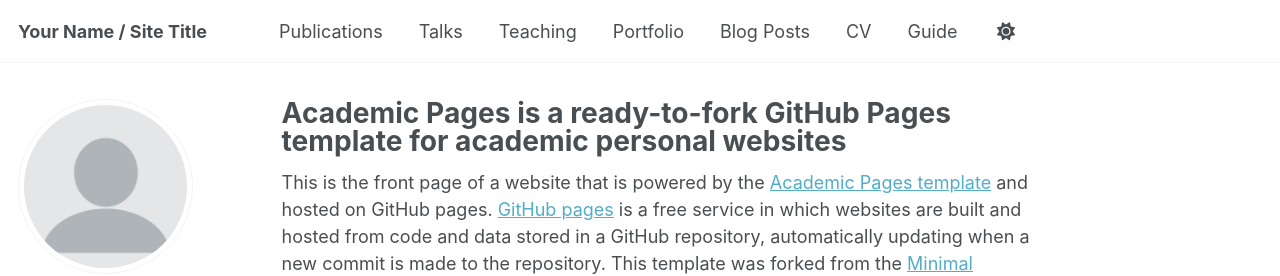
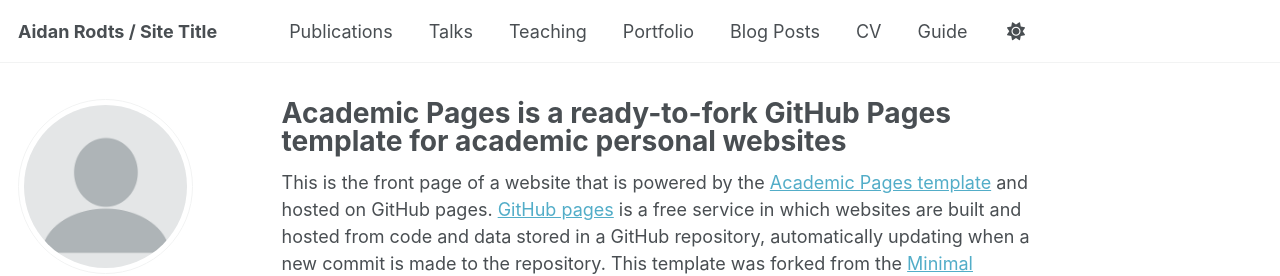
Before and after one commit to arodts/project, a Jekyll site: the page built from _pages/about.md, in a window 1280 px wide. Shown: the top 276 px of the page. Built offline with Jekyll 4.4.1, drawn with Linux system fonts in a browser that asks for light colours; some web fonts are replaced; a script that is not in the unit is left out.

Commit message:
Update _config.yml
Typed my name

```diff
--- a/_config.yml
+++ b/_config.yml
@@ -9,7 +9,7 @@
 # Basic Site Settings
 locale                   : "en-US"
 site_theme               : "default"
-title                    : "Your Name / Site Title"
+title                    : "Aidan Rodts / Site Title"
 title_separator          : "-"
 name                     : &name "Your Name"
 description              : &description "personal description"
```
